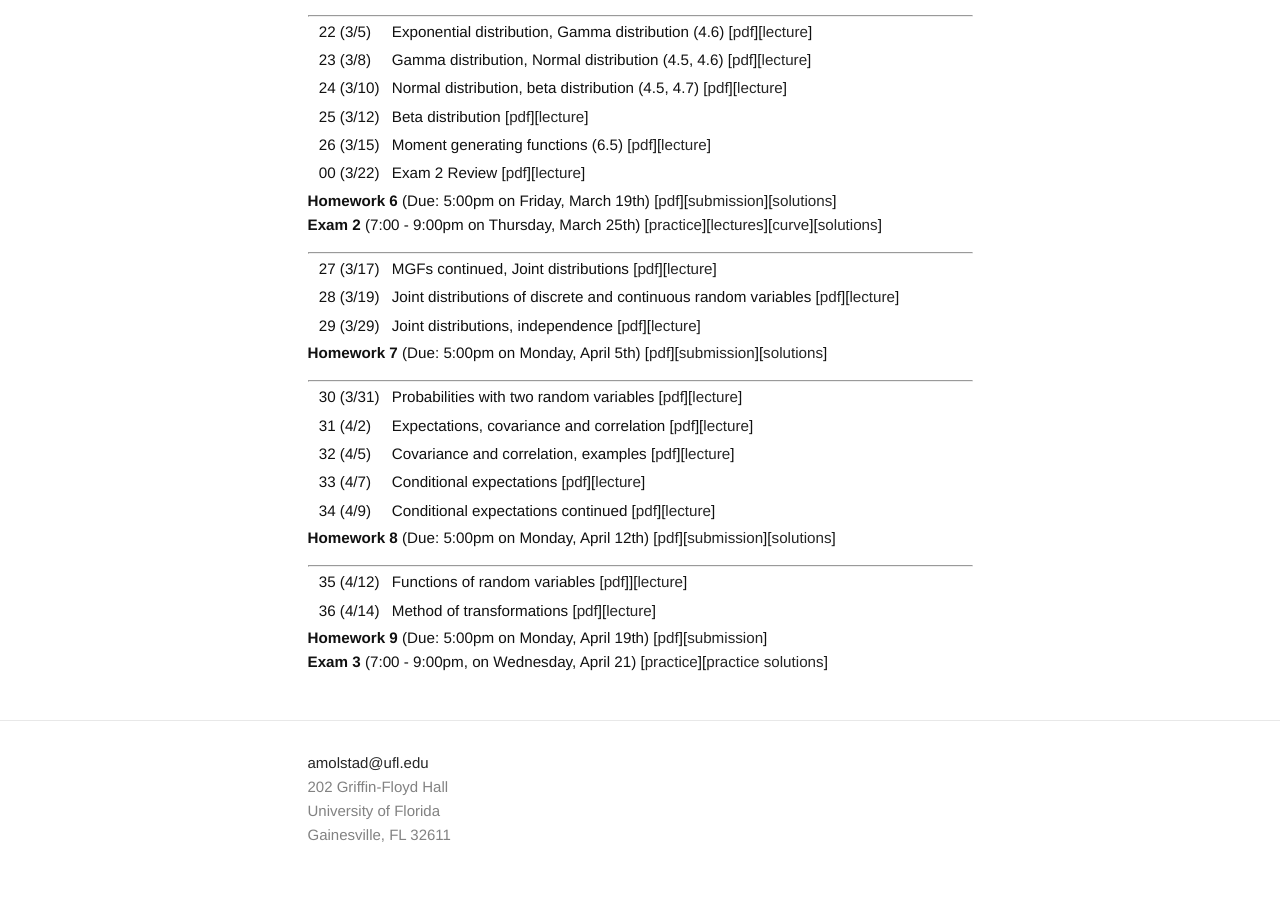
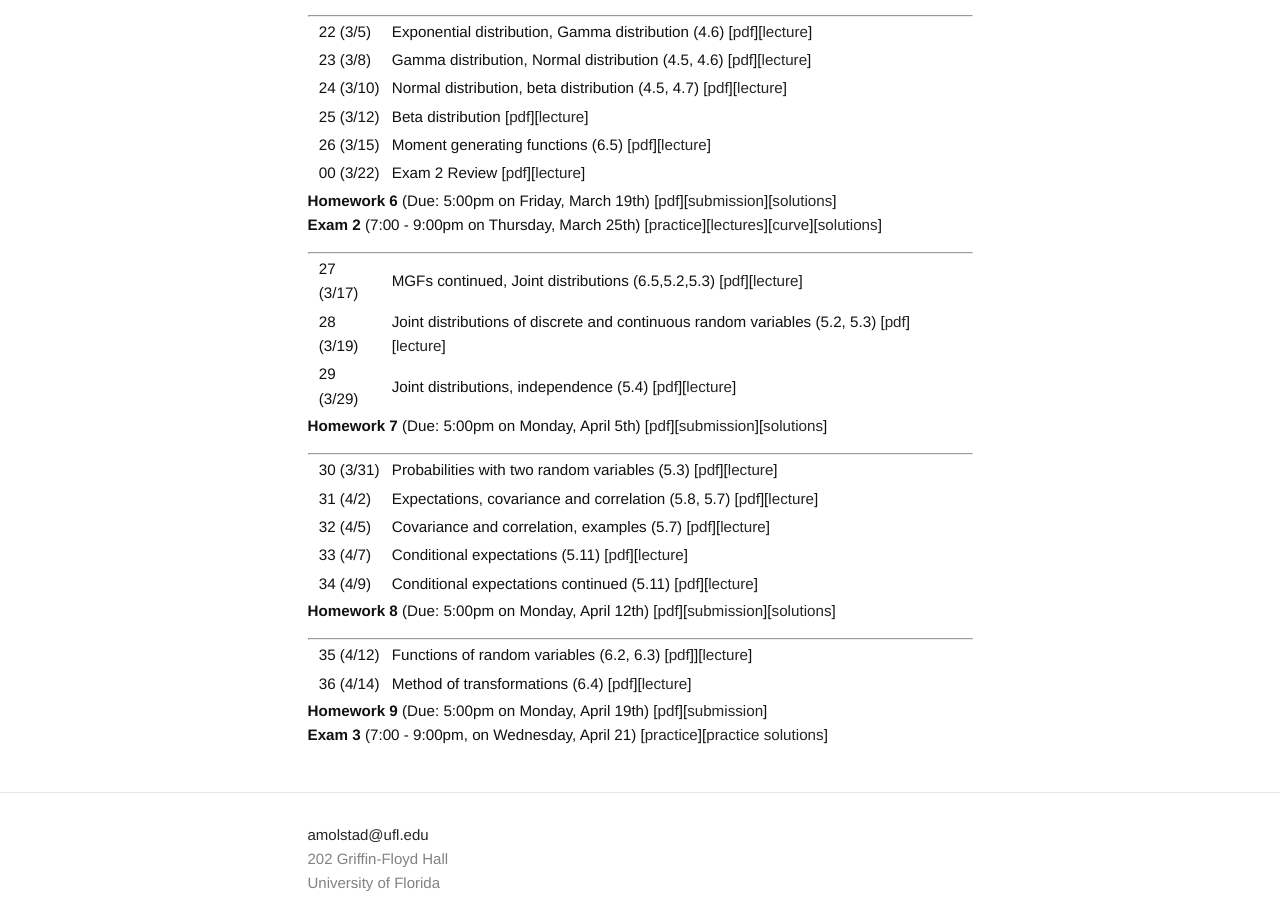
Before and after one commit to ajmolstad/ajmolstad.github.io, a Jekyll site: the page built from S21_STA4321.md, in a window 1280 px wide and 900 px high, scrolled down 1168 px. Built offline with Jekyll 4.4.1, drawn with Linux system fonts in a browser that asks for light colours.

Commit message:
Update S21_STA4321.md

```diff
--- a/S21_STA4321.md
+++ b/S21_STA4321.md
@@ -82,28 +82,28 @@ Note that you must be logged into your UFL eLearning account to access course ma
 
 ----------------
 
-|| 27 (3/17)  || MGFs continued, Joint distributions [[pdf](https://ufl.instructure.com/files/58001468/download?download_frd=1)][[lecture](https://ufl.instructure.com/files/58008301/download?download_frd=1)] ||
-|| 28 (3/19)  || Joint distributions of discrete and continuous random variables [[pdf](https://ufl.instructure.com/files/58065355/download?download_frd=1)][[lecture](https://ufl.instructure.com/courses/426946/files?preview=58107991)] ||
-|| 29 (3/29)  || Joint distributions, independence [[pdf](https://ufl.instructure.com/files/58320162/download?download_frd=1)][[lecture](https://ufl.instructure.com/courses/426946/files?preview=58348575)] ||
+|| 27 (3/17)  || MGFs continued, Joint distributions (6.5,5.2,5.3) [[pdf](https://ufl.instructure.com/files/58001468/download?download_frd=1)][[lecture](https://ufl.instructure.com/files/58008301/download?download_frd=1)] ||
+|| 28 (3/19)  || Joint distributions of discrete and continuous random variables (5.2, 5.3) [[pdf](https://ufl.instructure.com/files/58065355/download?download_frd=1)][[lecture](https://ufl.instructure.com/courses/426946/files?preview=58107991)] ||
+|| 29 (3/29)  || Joint distributions, independence (5.4) [[pdf](https://ufl.instructure.com/files/58320162/download?download_frd=1)][[lecture](https://ufl.instructure.com/courses/426946/files?preview=58348575)] ||
 
 **Homework 7** (Due: 5:00pm on Monday, April 5th) [[pdf](https://ufl.instructure.com/files/58348831/download?download_frd=1)][[submission](https://ufl.instructure.com/courses/426946/assignments/4649193)][[solutions](https://ufl.instructure.com/files/58633683/download?download_frd=1)]
 
 
 ----------------
 
-|| 30 (3/31)  || Probabilities with two random variables [[pdf](https://ufl.instructure.com/files/58378296/download?download_frd=1)][[lecture](https://ufl.instructure.com/courses/426946/files?preview=58414665)]||
-|| 31 (4/2) || Expectations, covariance and correlation [[pdf](https://ufl.instructure.com/files/58441461/download?download_frd=1)][[lecture](https://ufl.instructure.com/courses/426946/files?preview=58485903)] ||
-|| 32 (4/5) || Covariance and correlation, examples [[pdf](https://ufl.instructure.com/files/58511824/download?download_frd=1)][[lecture](https://ufl.instructure.com/files/58531725/download?download_frd=1)] ||
-|| 33 (4/7) || Conditional expectations [[pdf](https://ufl.instructure.com/files/58588234/download?download_frd=1)][[lecture](https://ufl.instructure.com/files/58631916/download?download_frd=1)] ||
-|| 34 (4/9) || Conditional expectations continued [[pdf](https://ufl.instructure.com/files/58659507/download?download_frd=1)][[lecture](https://ufl.instructure.com/courses/426946/files?preview=58721090)] ||
+|| 30 (3/31)  || Probabilities with two random variables (5.3) [[pdf](https://ufl.instructure.com/files/58378296/download?download_frd=1)][[lecture](https://ufl.instructure.com/courses/426946/files?preview=58414665)]||
+|| 31 (4/2) || Expectations, covariance and correlation (5.8, 5.7) [[pdf](https://ufl.instructure.com/files/58441461/download?download_frd=1)][[lecture](https://ufl.instructure.com/courses/426946/files?preview=58485903)] ||
+|| 32 (4/5) || Covariance and correlation, examples (5.7) [[pdf](https://ufl.instructure.com/files/58511824/download?download_frd=1)][[lecture](https://ufl.instructure.com/files/58531725/download?download_frd=1)] ||
+|| 33 (4/7) || Conditional expectations (5.11) [[pdf](https://ufl.instructure.com/files/58588234/download?download_frd=1)][[lecture](https://ufl.instructure.com/files/58631916/download?download_frd=1)] ||
+|| 34 (4/9) || Conditional expectations continued (5.11) [[pdf](https://ufl.instructure.com/files/58659507/download?download_frd=1)][[lecture](https://ufl.instructure.com/courses/426946/files?preview=58721090)] ||
 
 **Homework 8** (Due: 5:00pm on Monday, April 12th) [[pdf](https://ufl.instructure.com/files/58692829/download?download_frd=1)][[submission](https://ufl.instructure.com/courses/426946/assignments/4655881)][[solutions](https://ufl.instructure.com/files/58808282/download?download_frd=1)]
 
 
 ----------------
 
-|| 35 (4/12)  || Functions of random variables [[pdf](https://ufl.instructure.com/files/58745015/download?download_frd=1)]][[lecture](https://ufl.instructure.com/courses/426946/files?preview=58808290)] ||
-|| 36 (4/14)  || Method of transformations [[pdf](https://ufl.instructure.com/files/58829354/download?download_frd=1)][[lecture](https://ufl.instructure.com/courses/426946/files?preview=58837365)] ||
+|| 35 (4/12)  || Functions of random variables (6.2, 6.3) [[pdf](https://ufl.instructure.com/files/58745015/download?download_frd=1)]][[lecture](https://ufl.instructure.com/courses/426946/files?preview=58808290)] ||
+|| 36 (4/14)  || Method of transformations (6.4) [[pdf](https://ufl.instructure.com/files/58829354/download?download_frd=1)][[lecture](https://ufl.instructure.com/courses/426946/files?preview=58837365)] ||
 
 
 **Homework 9** (Due: 5:00pm on Monday, April 19th) [[pdf](https://ufl.instructure.com/files/58808596/download?download_frd=1)][[submission](https://ufl.instructure.com/courses/426946/assignments/4664113)]
```
